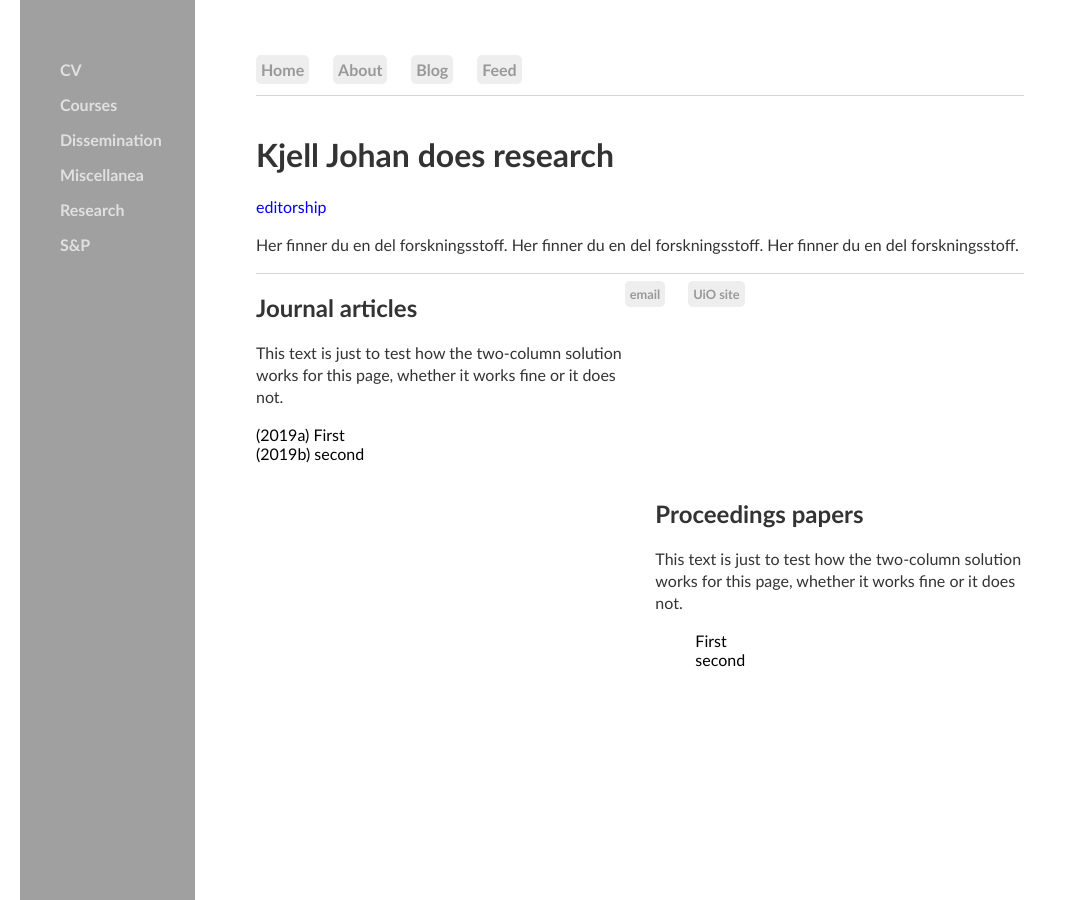
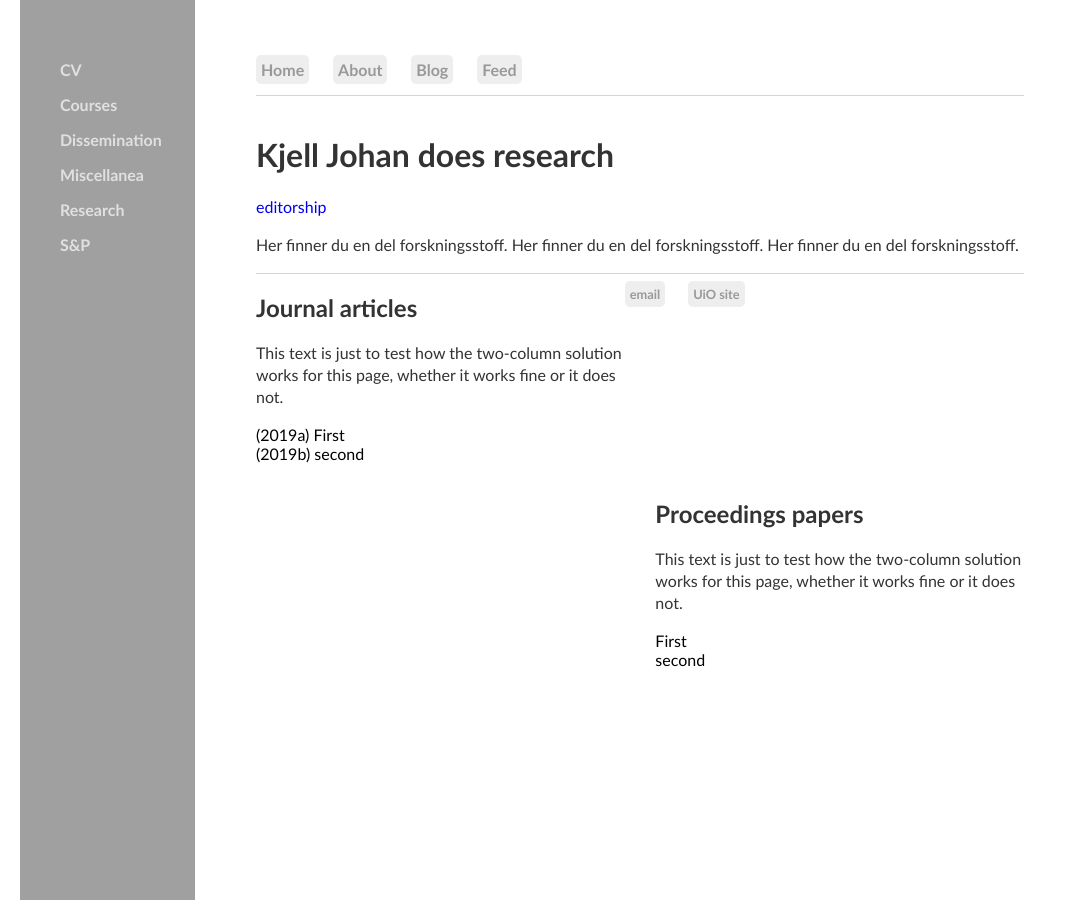
Before and after one commit to kjelljs/kjelljs.github.io, a Jekyll site: the page built from research/index.html, in a window 1280 px wide. Shown: the whole page, without its empty margins (0-1067 px from the left). Built offline with Jekyll 4.4.1, drawn with Linux system fonts in a browser that asks for light colours.

Commit message:
Update index.html

```diff
--- a/research/index.html
+++ b/research/index.html
@@ -28,7 +28,7 @@ title: Kjell Johan resear
 <div class="right">
     <h2>Proceedings papers</h2>
 	    <p>This text is just to test how the two-column solution works for this page, whether it works fine or it does not.</p>
-	    <ul>
+	    <ul style="padding-left:0;">
 		    <li> First </li>
 		    <li> second </li>
     </ul>
```
